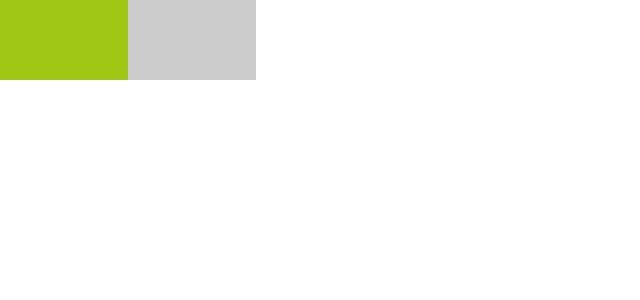
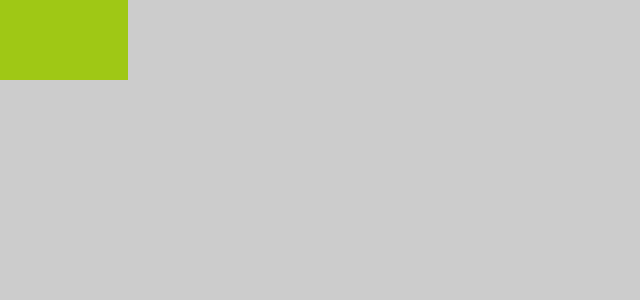
Before and after one commit to jeanlange/colorboxes16, a React (Create React App) app: page / in a window 1280 px wide. Shown: the top 300 px of the page, without its empty margins (0-640 px from the left). Built offline with nearby package versions, Linux system fonts and the light colour scheme.

Commit message:
generate more boxen

```diff
--- a/src/App.js
+++ b/src/App.js
@@ -2,10 +2,11 @@
 import Box from './Box.js';
 
 function App() {
+  const max = 10000;
+  const boxen = Array(max).fill(<Box />);
   return (
     <div className="boxen">
-      <Box />
-      <Box />
+      {boxen}
     </div>
   );
 }
```
